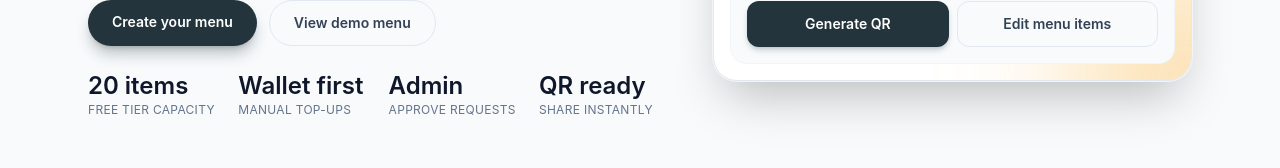
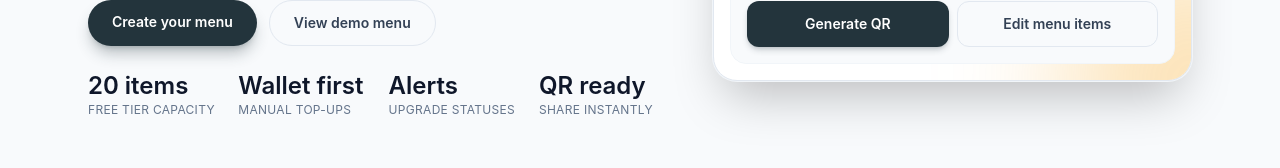
Before and after one commit to EmileGhorra/menubyte, a Next.js app: page / in a window 1280 px wide. Shown: the part 435-603 px from the top of the page. Built offline with nearby package versions, Linux system fonts and the light colour scheme; no server answers.

Commit message:
minor fixing

```diff
--- a/app/page.tsx
+++ b/app/page.tsx
@@ -66,8 +66,8 @@ export default async function HomePage() {
                 <p className="text-xs uppercase tracking-wide text-slate-500">Manual top-ups</p>
               </div>
               <div>
-                <p className="text-2xl font-semibold text-dark">Admin</p>
-                <p className="text-xs uppercase tracking-wide text-slate-500">Approve requests</p>
+                <p className="text-2xl font-semibold text-dark">Alerts</p>
+                <p className="text-xs uppercase tracking-wide text-slate-500">Upgrade statuses</p>
               </div>
               <div>
                 <p className="text-2xl font-semibold text-dark">QR ready</p>
```
